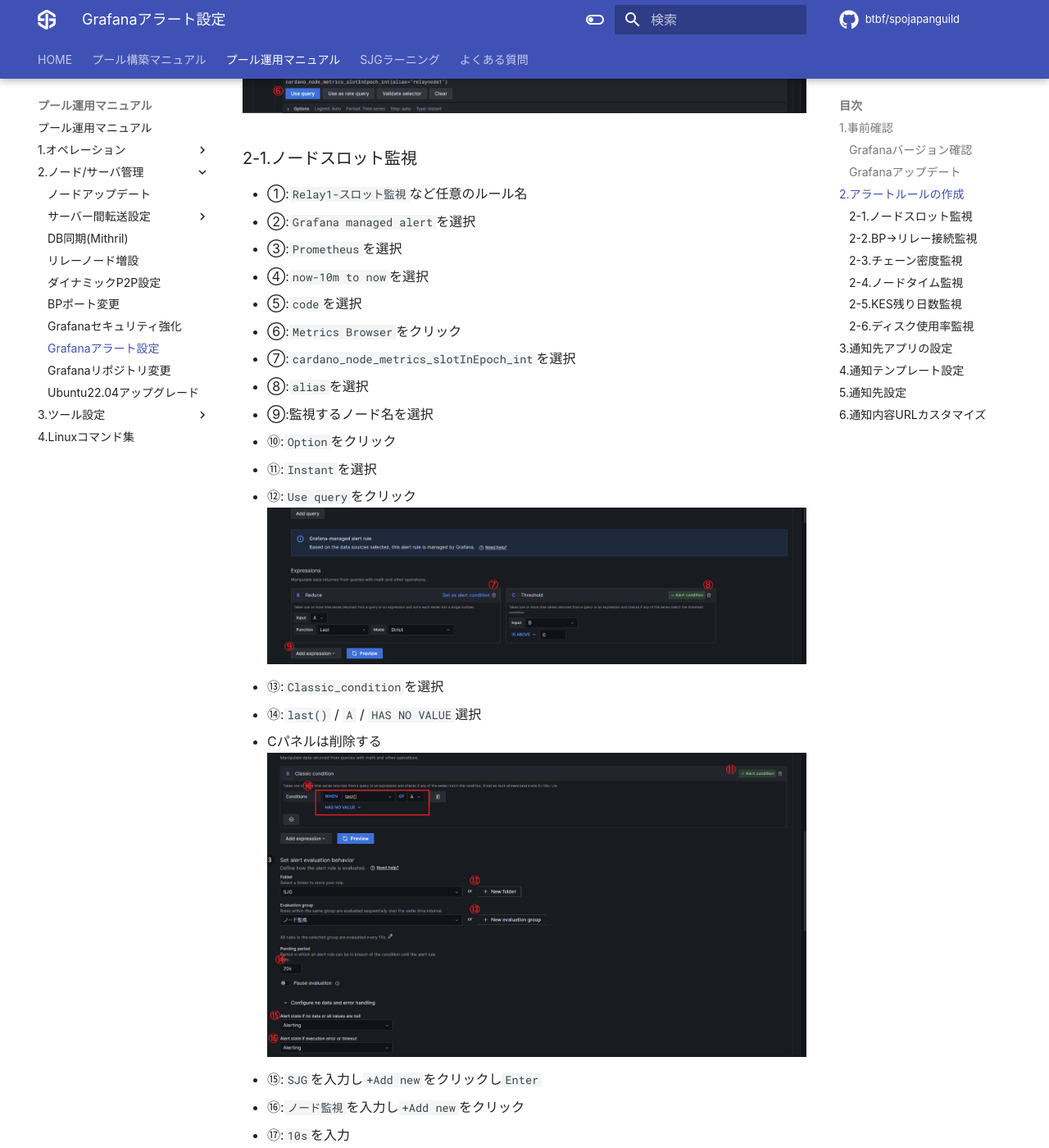
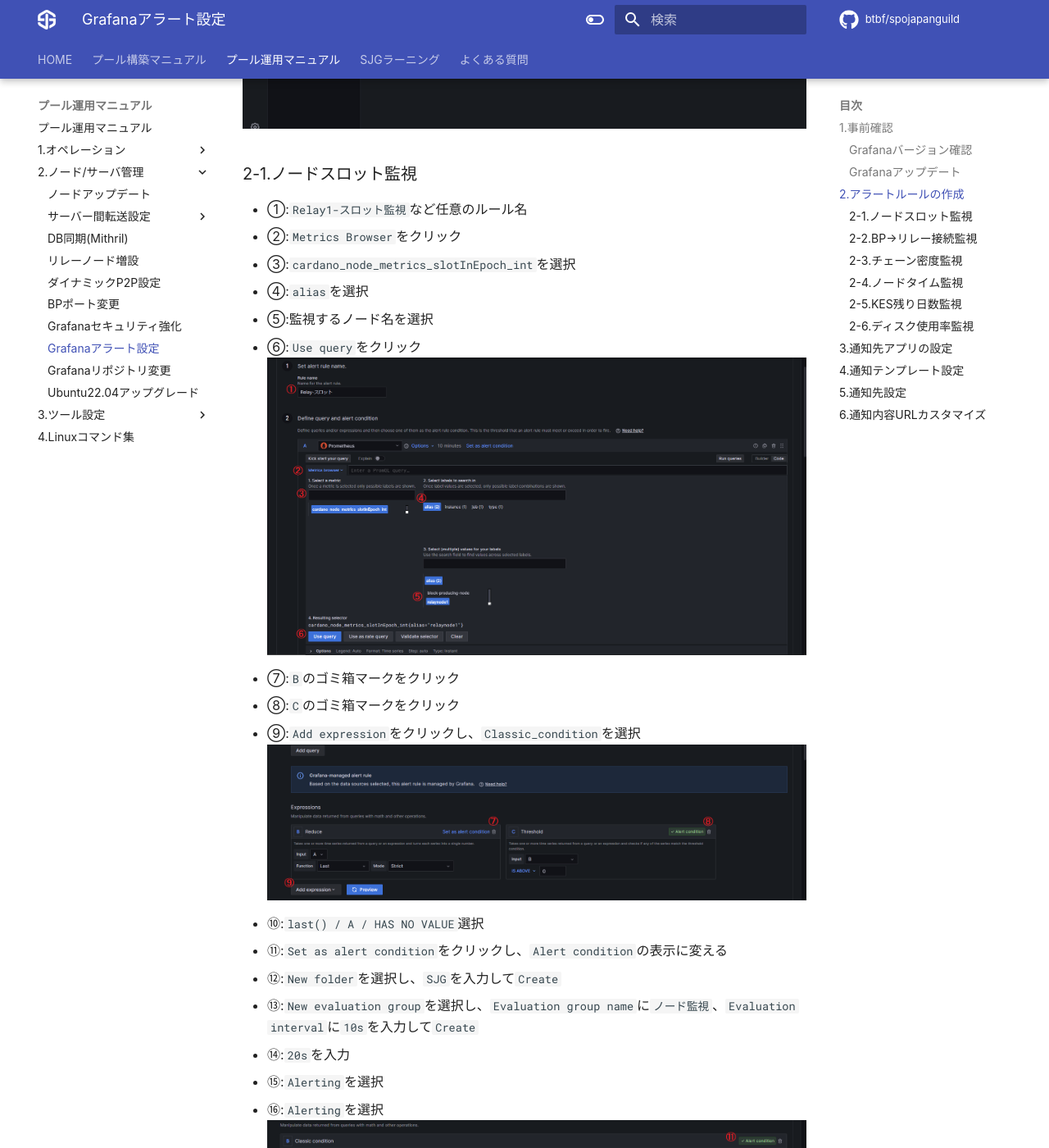
Before and after one commit to btbf/spojapanguild, an MkDocs documentation site: the page built from docs/operation/grafana-alert.md, in a window 1280 px wide and 1400 px high, scrolled down 1187 px. Shown: the whole window at 82% size. Built offline with MkDocs 1.6.1 and Material for MkDocs 9.7.7, drawn with Linux system fonts in a browser that asks for light colours; comment, search, counter and statistics services are not loaded; some of the changed text lies outside the part shown.

Commit message:
Update grafana-alert.md

```diff
--- a/docs/operation/grafana-alert.md
+++ b/docs/operation/grafana-alert.md
@@ -25,41 +25,37 @@
 通知の基準となるアラートルールを作成します。
 
 1.左サイドメニューから「ベルマーク」→「Alert rules」→「Create alert rule」の順にクリックする
-![](../images/grafana-alert/1-1.png)
+![](../images/grafana-alert/1-0.png)
 
 ### 2-1.ノードスロット監視
 
 * ①:`Relay1-スロット監視`など任意のルール名
-* ②:`Grafana managed alert`を選択
-* ③:`Prometheus`を選択
-* ④:`now-10m to now`を選択
-* ⑤:`code`を選択
-* ⑥:`Metrics Browser`をクリック
-* ⑦:`cardano_node_metrics_slotInEpoch_int`を選択
-* ⑧:`alias`を選択
-* ⑨:監視するノード名を選択
-* ⑩:`Option`をクリック
-* ⑪:`Instant`を選択
-* ⑫:`Use query`をクリック
+* ②:`Metrics Browser`をクリック
+* ③:`cardano_node_metrics_slotInEpoch_int`を選択
+* ④:`alias`を選択
+* ⑤:監視するノード名を選択
+* ⑥:`Use query`をクリック
+![](../images/grafana-alert/1-1.png)
+
+* ⑦:`B`のゴミ箱マークをクリック
+* ⑧:`C`のゴミ箱マークをクリック
+* ⑨:`Add expression`をクリックし、`Classic_condition`を選択
 ![](../images/grafana-alert/1-2.png)
 
-* ⑬:`Classic_condition`を選択
-* ⑭:`last()` / `A` / `HAS NO VALUE`選択
-* Cパネルは削除する
+* ⑩:`last() / A / HAS NO VALUE`選択
+* ⑪:`Set as alert condition`をクリックし、`Alert condition`の表示に変える
+* ⑫:`New folder`を選択し、`SJG`を入力して`Create`
+* ⑬:`New evaluation group`を選択し、`Evaluation group name`に`ノード監視`、`Evaluation interval`に`10s`を入力して`Create`
+* ⑭:`20s`を入力
+* ⑮:`Alerting`を選択
+* ⑯:`Alerting`を選択
 ![](../images/grafana-alert/1-3.png)
 
-* ⑮:`SJG`を入力し`+Add new`をクリックし`Enter`
-* ⑯:`ノード監視`を入力し`+Add new`をクリック
-* ⑰:`10s`を入力
-* ⑱:`20s`を入力
-* ⑲:`Alerting`を選択
-* ⑳:`Alerting`を選択
-* ㉑:削除
-* ㉒:削除
-* ㉓:`Summry`から`+Add new`をクリックし`検知内容`と入力
-* 隣フィールドに検知メッセージを入力
+* ⑰:`Add custom annotaion`を選択
+* ⑱:`検知内容`を入力
+* ⑲:フィールドに検知メッセージを入力
 例）`Relay1のスロットを取得出来ませんでした。ノード起動状態を確認してください`
-* ㉔:ページ上部へスクロールし、`Save and exit`をクリック
+* ⑳:ページ上部の`Save rule and exit`を選択
 ![](../images/grafana-alert/1-4.png)
 
 
@@ -69,13 +65,13 @@
 ![](../images/grafana-alert/1-5.png)
 
 * ①を書き換える
-* ⑥:`Metrics Browser`を書き換える
+* ②:`Metrics Browser`を書き換える
 例）
 `cardano_node_metrics_slotInEpoch_int{alias="block-producing-node"}`
 `cardano_node_metrics_slotInEpoch_int{alias="relaynode2"}`
 
-* 「4 Add details for your alert rule」の検知内容のメッセージ内容を書き換える
-* ㉔:ページ上部へスクロールし、Save and exitをクリック
+* 「4 Add annotations」の検知内容のメッセージ内容を書き換える
+* ⑳:ページ上部の`Save rule and exit`を選択
 
 
 
@@ -84,39 +80,39 @@
 ![](../images/grafana-alert/1-5.png)
 
 * ①:`BPリレー接続監視`など任意のルール名に書き換える
-* ⑥:`Metrics Browser`を`cardano_node_metrics_peers_connectedPeers_int{alias="block-producing-node"}`に置き換える
-* ⑭:`last()` / `A` / `IS BELOW`に切り替え`1`を入力
-* ⑲:`Alerting`を選択
-* ⑳:`Alerting`を選択
-* 「4 Add details for your alert rule」の検知内容のメッセージ内容を書き換える
+* ②:`Metrics Browser`を`cardano_node_metrics_peers_connectedPeers_int{alias="block-producing-node"}`に置き換える
+* ⑩:`last()` / `A` / `IS BELOW`に切り替え`1`を入力
+* ⑮:`Alerting`を選択
+* ⑯:`Alerting`を選択
+* 「4 Add annotation」の検知内容のメッセージ内容を書き換える
 例）`BPからリレーへの接続が確認できません。接続状況を確認してください`
-* ㉔:ページ上部へスクロールし、`Save and exit`をクリック
+* ⑳:ページ上部の`Save rule and exit`を選択
 
 ### 2-3.チェーン密度監視
 上記で作成したルールをコピーする
 ![](../images/grafana-alert/1-5.png)
 
 * ①:`チェーン密度監視`など任意のルール名に書き換える
-* ⑥:`Metrics Browser`を`cardano_node_metrics_density_real{alias="relaynode1"} * 100`に置き換える
-* ⑭:`last()` / `A` / `IS BELOW`に切り替え`4.5`を入力
-* ⑲:`OK`を選択
-* ⑳:`OK`を選択
-* 「4 Add details for your alert rule」の検知内容のメッセージ内容を書き換える
+* ②:`Metrics Browser`を`cardano_node_metrics_density_real{alias="relaynode1"} * 100`に置き換える
+* ⑩:`last()` / `A` / `IS BELOW`に切り替え`4.5`を入力
+* ⑮:`OK`を選択
+* ⑯:`OK`を選択
+* 「4 Add annotation」の検知内容のメッセージ内容を書き換える
 例）`チェーン密度が4.5％を下回っています。これはカルダノチェーン全体の問題です`
-* ㉔:ページ上部へスクロールし、`Save and exit`をクリック
+* ⑳:ページ上部の`Save rule and exit`を選択
 
 ### 2-4.ノードタイム監視
 上記で作成したルールをコピーする
 ![](../images/grafana-alert/1-5.png)
 
 * ①:`Relay1-ノードタイム監視`など任意のルール名に書き換える
-* ⑥:`Metrics Browser`を`node_timex_maxerror_seconds{alias="relaynode1"} * 1000`に置き換える
-* ⑭:`last()` / `A` / `IS ABOVE`に切り替え`100`を入力
-* ⑲:`OK`を選択
-* ⑳:`OK`を選択
-* 「4 Add details for your alert rule」の検知内容のメッセージ内容を書き換える
+* ②:`Metrics Browser`を`node_timex_maxerror_seconds{alias="relaynode1"} * 1000`に置き換える
+* ⑩:`last()` / `A` / `IS ABOVE`に切り替え`100`を入力
+* ⑮:`OK`を選択
+* ⑯:`OK`を選択
+* 「4 Add annotation」の検知内容のメッセージ内容を書き換える
 例）`Relay1のノードタイムが100msを超えています。chronyを再起動してください`
-* ㉔:ページ上部へスクロールし、`Save and exit`をクリック
+* ⑳:ページ上部の`Save rule and exit`を選択
 
 
 残り全てのノードのノードタイム監視を設定する
@@ -125,39 +121,39 @@
 ![](../images/grafana-alert/1-5.png)
 
 * ①を書き換える
-* ⑥:`Metrics Browser`を書き換える
+* ②:`Metrics Browser`を書き換える
 例）
 `node_timex_maxerror_seconds{alias="block-producing-node"} * 1000`
 `node_timex_maxerror_seconds{alias="relaynode2"} * 1000`
 
-* 「4 Add details for your alert rule」の検知内容のメッセージ内容を書き換える
-* ㉔:ページ上部へスクロールし、Save and exitをクリック
+* 「4 Add annotation」の検知内容のメッセージ内容を書き換える
+* ⑳:ページ上部の`Save rule and exit`を選択
 
 ### 2-5.KES残り日数監視
 上記で作成したルールをコピーする
 ![](../images/grafana-alert/1-5.png)
 
 * ①:`BP-KES残り日数監視`など任意のルール名に書き換える
-* ⑥:`Metrics Browser`を`(cardano_node_metrics_remainingKESPeriods_int * 1.5)`に置き換える
-* ⑭:`last()` / `A` / `IS BELOW`に切り替え`10`を入力
-* ⑲:`OK`を選択
-* ⑳:`OK`を選択
-* 「4 Add details for your alert rule」の検知内容のメッセージ内容を書き換える
+* ②:`Metrics Browser`を`(cardano_node_metrics_remainingKESPeriods_int * 1.5)`に置き換える
+* ⑩:`last()` / `A` / `IS BELOW`に切り替え`10`を入力
+* ⑮:`OK`を選択
+* ⑯:`OK`を選択
+* 「4 Add annotation」の検知内容のメッセージ内容を書き換える
 例）`KESキーの期限が迫っています。ブロック生成予定のないタイミングでKESキーを更新してください`
-* ㉔:ページ上部へスクロールし、`Save and exit`をクリック
+* ⑳:ページ上部の`Save rule and exit`を選択
 
 ### 2-6.ディスク使用率監視
 上記で作成したルールをコピーする
 ![](../images/grafana-alert/1-5.png)
 
 * ①:`Relay1-ディスク使用率監視`など任意のルール名に書き換える
-* ⑥:`Metrics Browser`を`1 - node_filesystem_avail_bytes / node_filesystem_size_bytes{alias="relaynode1",mountpoint="/"}`に置き換える
-* ⑭:`last()` / `A` / `IS ABOVE`に切り替え`0.9`を入力
-* ⑲:`OK`を選択
-* ⑳:`OK`を選択
-* 「4 Add details for your alert rule」の検知内容のメッセージ内容を書き換える
+* ②:`Metrics Browser`を`1 - node_filesystem_avail_bytes / node_filesystem_size_bytes{alias="relaynode1",mountpoint="/"}`に置き換える
+* ⑩:`last()` / `A` / `IS ABOVE`に切り替え`0.9`を入力
+* ⑮:`OK`を選択
+* ⑯:`OK`を選択
+* 「4 Add annotation」の検知内容のメッセージ内容を書き換える
 例）`Relay1のディスク使用率が90%を超えています。100%に達する前に契約サーバーのアップグレードなどを行う必要があります`
-* ㉔:ページ上部へスクロールし、`Save and exit`をクリック
+* ⑳:ページ上部の`Save rule and exit`を選択
 
 
 残り全てのノードのディスク使用率監視を設定する
@@ -166,13 +162,13 @@
 ![](../images/grafana-alert/1-5.png)
 
 * ①を書き換える
-* ⑥:`Metrics Browser`を書き換える
+* ②:`Metrics Browser`を書き換える
 例）
 `1 - node_filesystem_avail_bytes / node_filesystem_size_bytes{alias="block-producing-node",mountpoint="/"}`
 `1 - node_filesystem_avail_bytes / node_filesystem_size_bytes{alias="relaynode2",mountpoint="/"}`
 
-* 「4 Add details for your alert rule」の検知内容のメッセージ内容を書き換える
-* ㉔:ページ上部へスクロールし、Save and exitをクリック
+* 「4 Add annotation」の検知内容のメッセージ内容を書き換える
+* ⑳:ページ上部の`Save rule and exit`を選択
 
 
 
```
